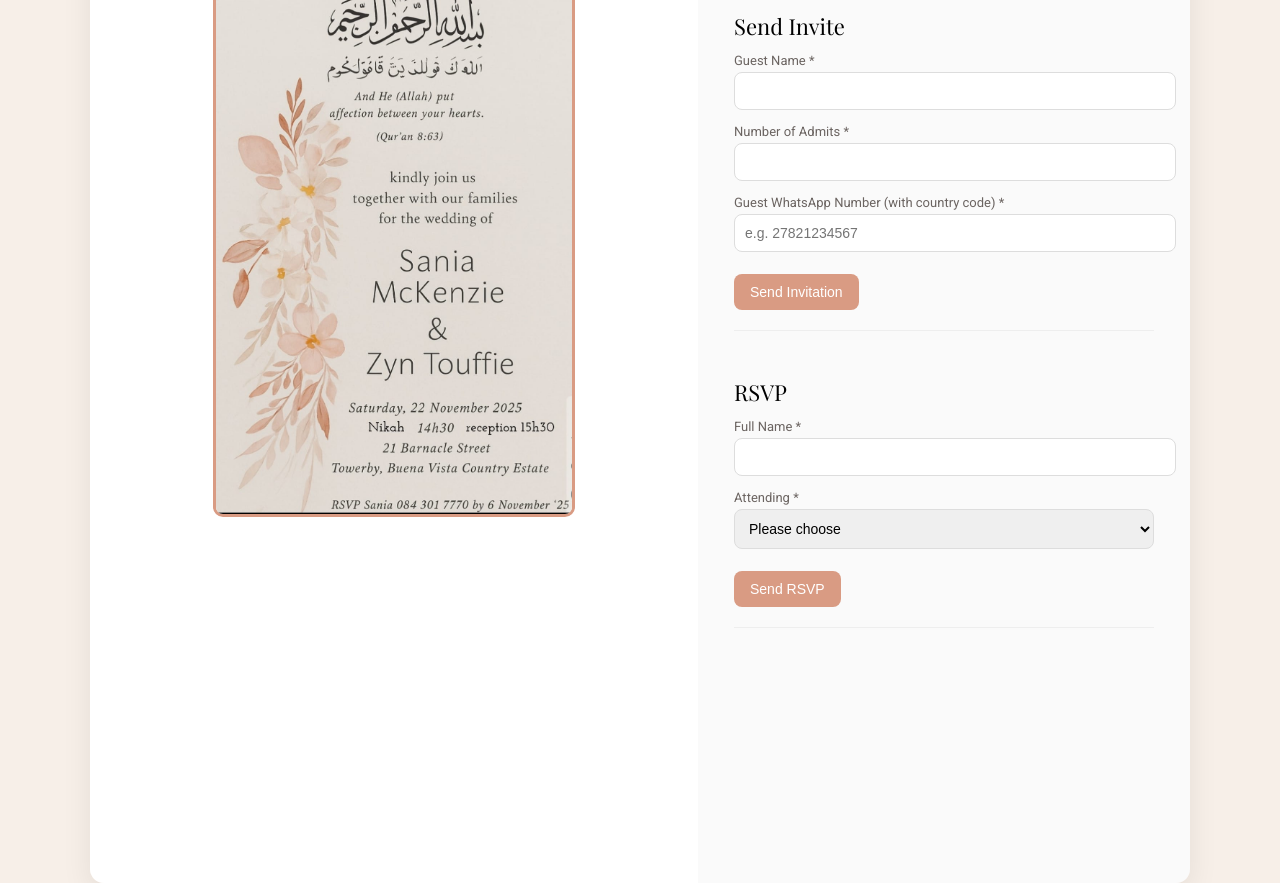
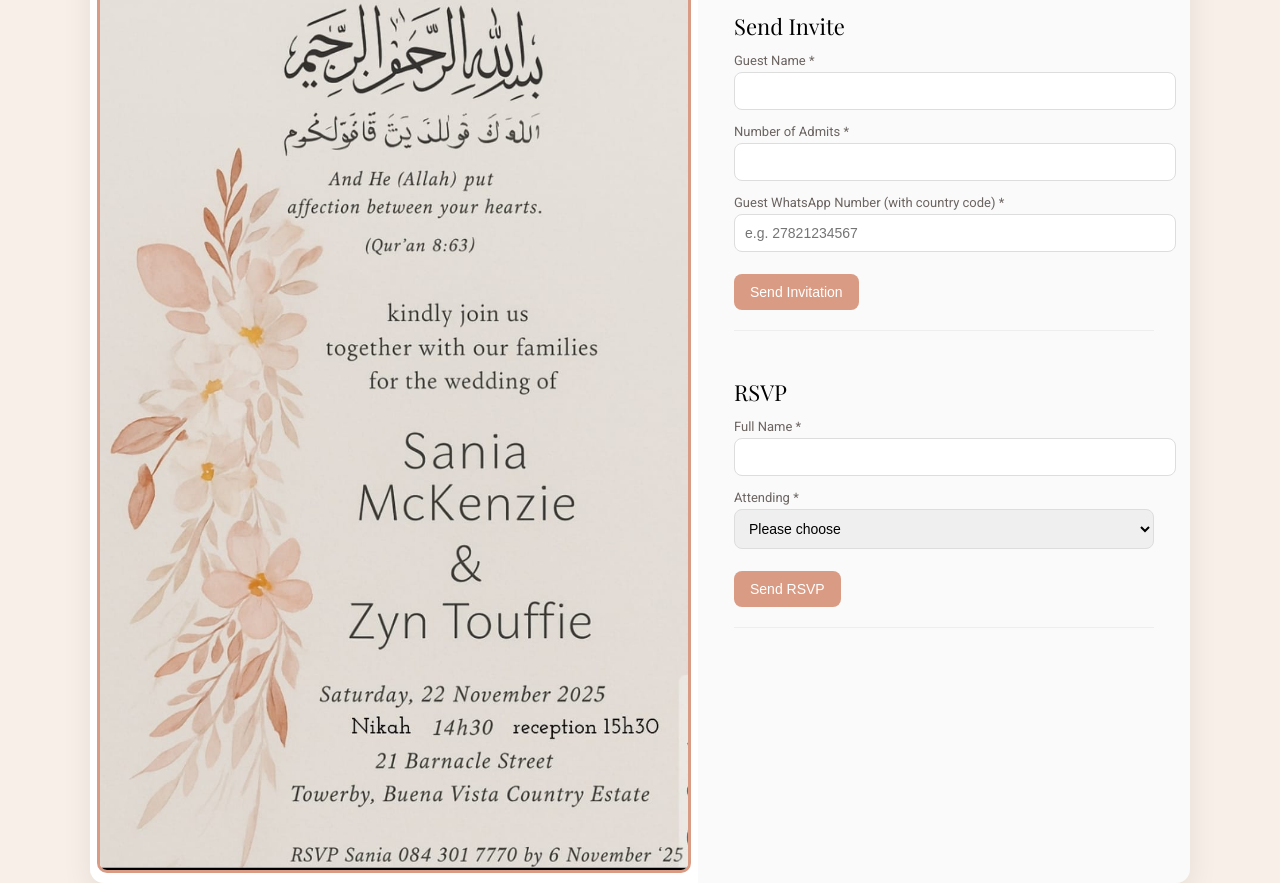
Before and after one commit to thoentity1/nikahSNZ, a plain HTML site: page index.html in a window 1280 px wide. Drawn offline with nearby package versions, Linux system fonts and the light colour scheme.

Commit message:
Update index.html

```diff
--- a/index.html
+++ b/index.html
@@ -39,6 +39,7 @@
     min-height: 680px;
   }
 
+  /* Left: Invitation image */
   .invite-container {
     flex: 1;
     overflow-y: auto; /* scroll if image is tall */
@@ -49,8 +50,9 @@
     background: #fff;
   }
 
-   .invite-container img {
-    max-height: 60%;
+  .invite-container img {
+    width: 100%;
+    height: auto;
     max-width: 100%;
     object-fit: contain;
     display: block;
@@ -58,6 +60,7 @@
     border-radius: 10px;
   }
 
+  /* Right: RSVP panel */
   .rsvp {
     width: 420px;
     background: #fafafa;
@@ -187,7 +190,7 @@ inviteForm.addEventListener('submit', e => {
     return;
   }
 
-  // Add RSVP link (this page URL — replace with your hosted link if different)
+  // Add RSVP link (this page URL)
   const rsvpLink = window.location.href;
 
   const msg = `Dear ${guestname},\n\nYou are invited to the wedding of Sania & Zyn 🎉\nAdmits: ${admit}\n\nPlease RSVP here: ${rsvpLink}`;
```
